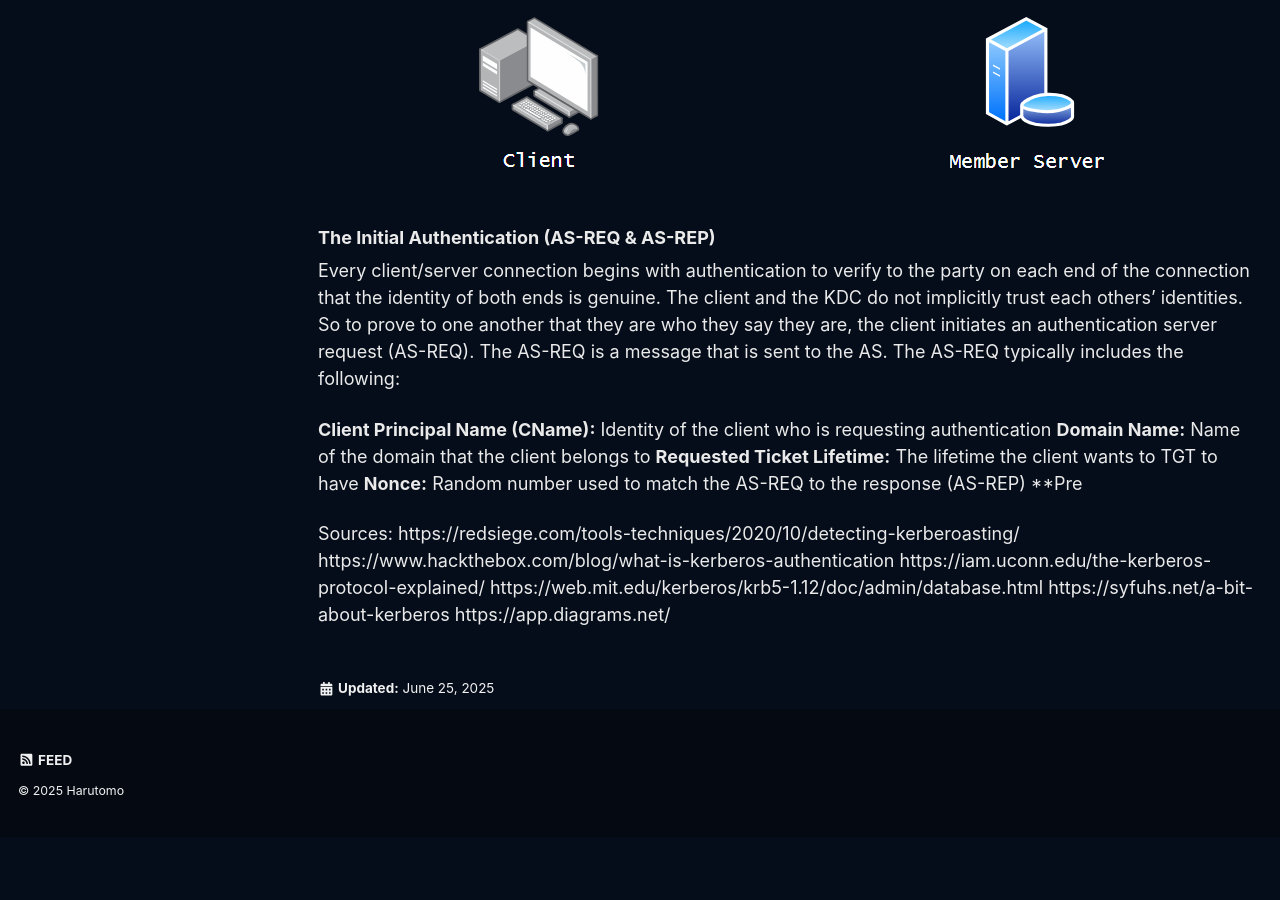
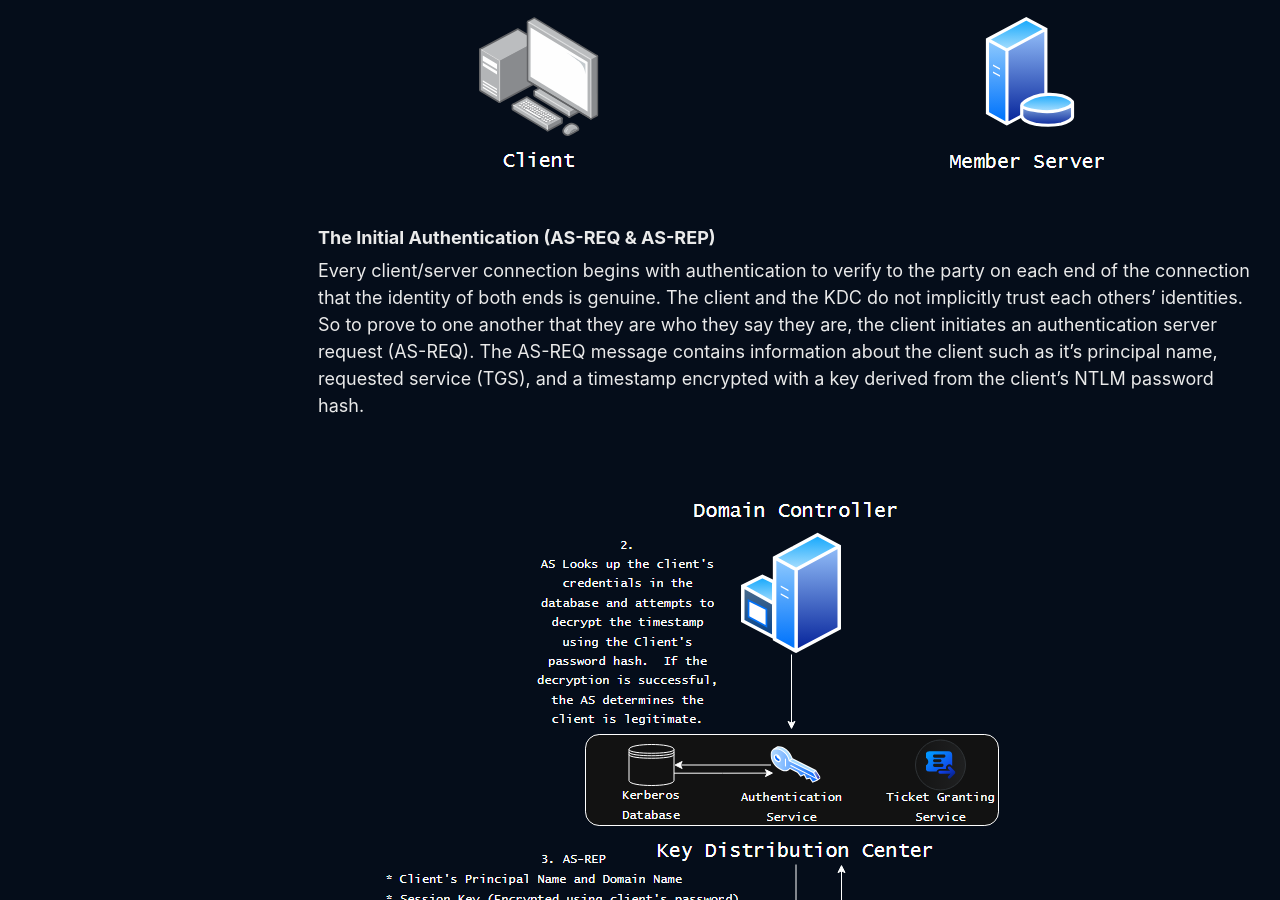
Before and after one commit to harutomo-jp/harutomo-jp.github.io, a Jekyll site: the page built from _posts/2025-06-23-Kerberoasting.md, in a window 1280 px wide and 900 px high, scrolled down 1950 px. Built offline with Jekyll 4.4.1, drawn with Linux system fonts in a browser that asks for light colours; cached includes are drawn as plain includes; before the commit the page ends 2787 px from its top, so only the background shows below that.

Commit message:
Fri, Jun 27, 2025, 1:37 PM -04:00

```diff
--- a/_posts/2025-06-23-Kerberoasting.md
+++ b/_posts/2025-06-23-Kerberoasting.md
@@ -44,13 +44,11 @@ To perform its role as the trusted third-party, the KDC has the following compon
 
 ### The Initial Authentication (AS-REQ & AS-REP)
 
-Every client/server connection begins with authentication to verify to the party on each end of the connection that the identity of both ends is genuine.  The client and the KDC do not implicitly trust each others' identities.  So to prove to one another that they are who they say they are, the client initiates an authentication server request (AS-REQ).  The AS-REQ is a message that is sent to the AS. The AS-REQ typically includes the following:
+Every client/server connection begins with authentication to verify to the party on each end of the connection that the identity of both ends is genuine.  The client and the KDC do not implicitly trust each others' identities.  So to prove to one another that they are who they say they are, the client initiates an authentication server request (AS-REQ).  The AS-REQ message contains information about the client such as it's principal name, requested service (TGS), and a timestamp encrypted with a key derived from the client's NTLM password hash.
 
-**Client Principal Name (CName):** Identity of the client who is requesting authentication
-**Domain Name:** Name of the domain that the client belongs to
-**Requested Ticket Lifetime:** The lifetime the client wants to TGT to have
-**Nonce:** Random number used to match the AS-REQ to the response (AS-REP)
-**Pre
+<p align="center">
+  <img src="/assets/images/Kerberoasting/ASREQandASREP.png">
+</p>
 
 
 Sources:
```
Also changed, not shown: assets/images/Kerberoasting/ASREQandASREP.png (added).
